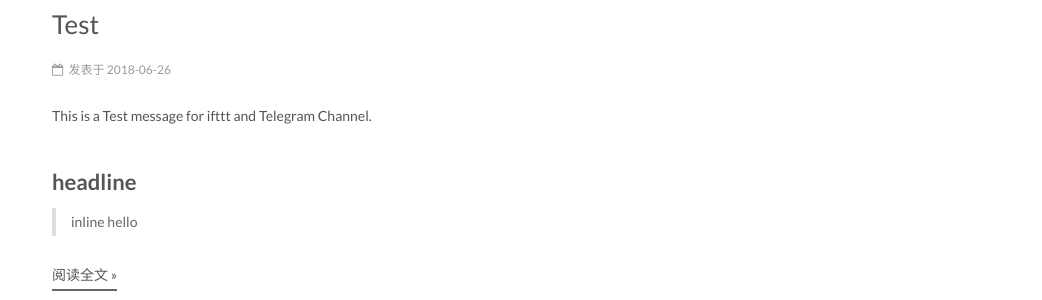
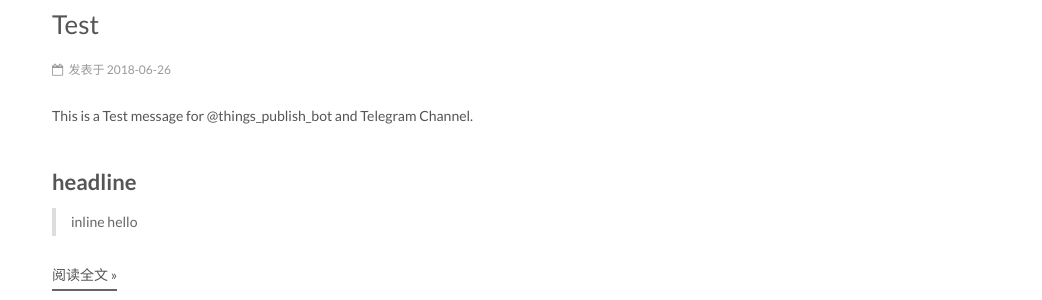
Before and after one commit to ddlee-cn/things-explained, a Jekyll site: the page built from index.html, in a window 1280 px wide. Shown: the part 161-461 px from the top of the page, without its empty margins (238-1280 px from the left). Built offline with Jekyll 4.4.1, drawn with Linux system fonts in a browser that asks for light colours; the list of posts is cut into pages by our own code.

Commit message:
Update 2018-06-26-Test-ifttt.md

```diff
--- a/_posts/2018-06-26-Test-ifttt.md
+++ b/_posts/2018-06-26-Test-ifttt.md
@@ -4,7 +4,7 @@ tags:
 - test
 ---
 
-This is a Test message for ifttt and Telegram Channel.
+This is a Test message for @things_publish_bot and Telegram Channel.
 
 ## headline
 
```
